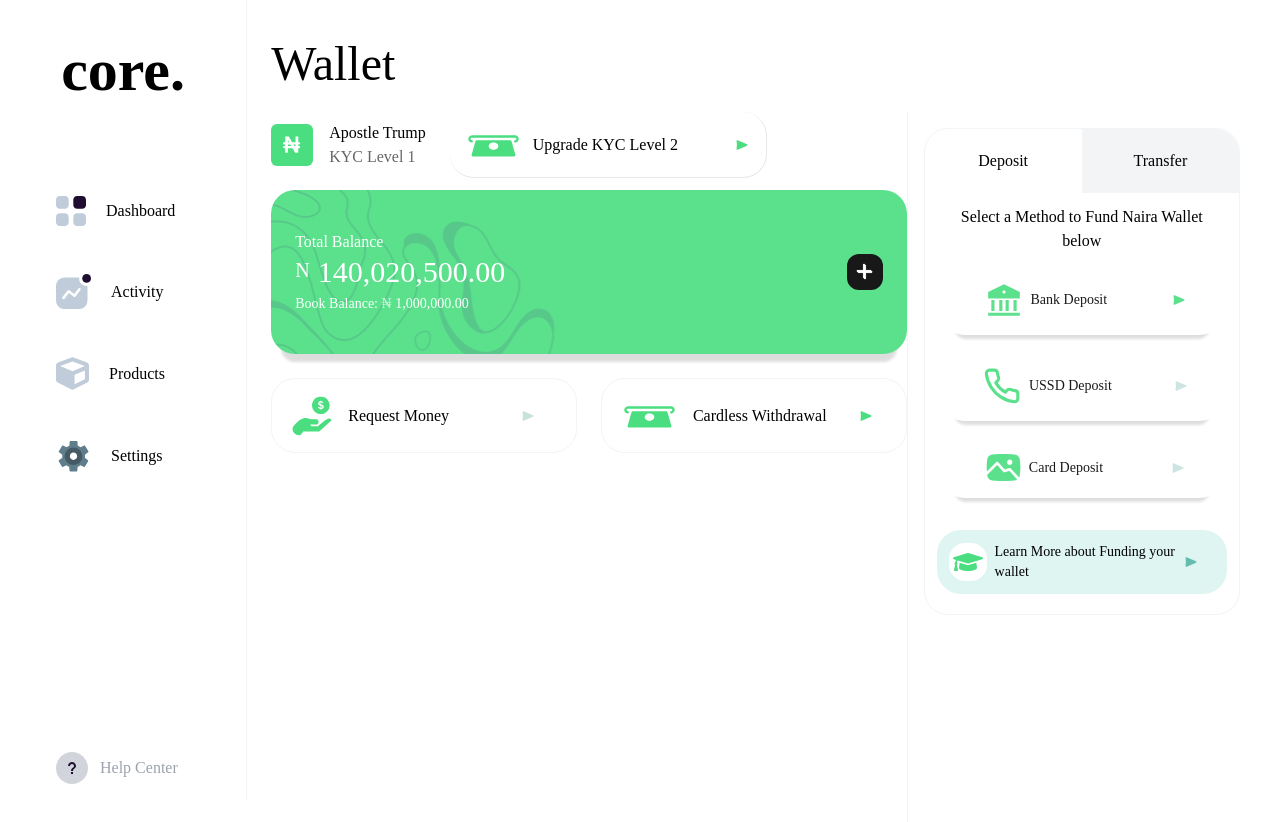
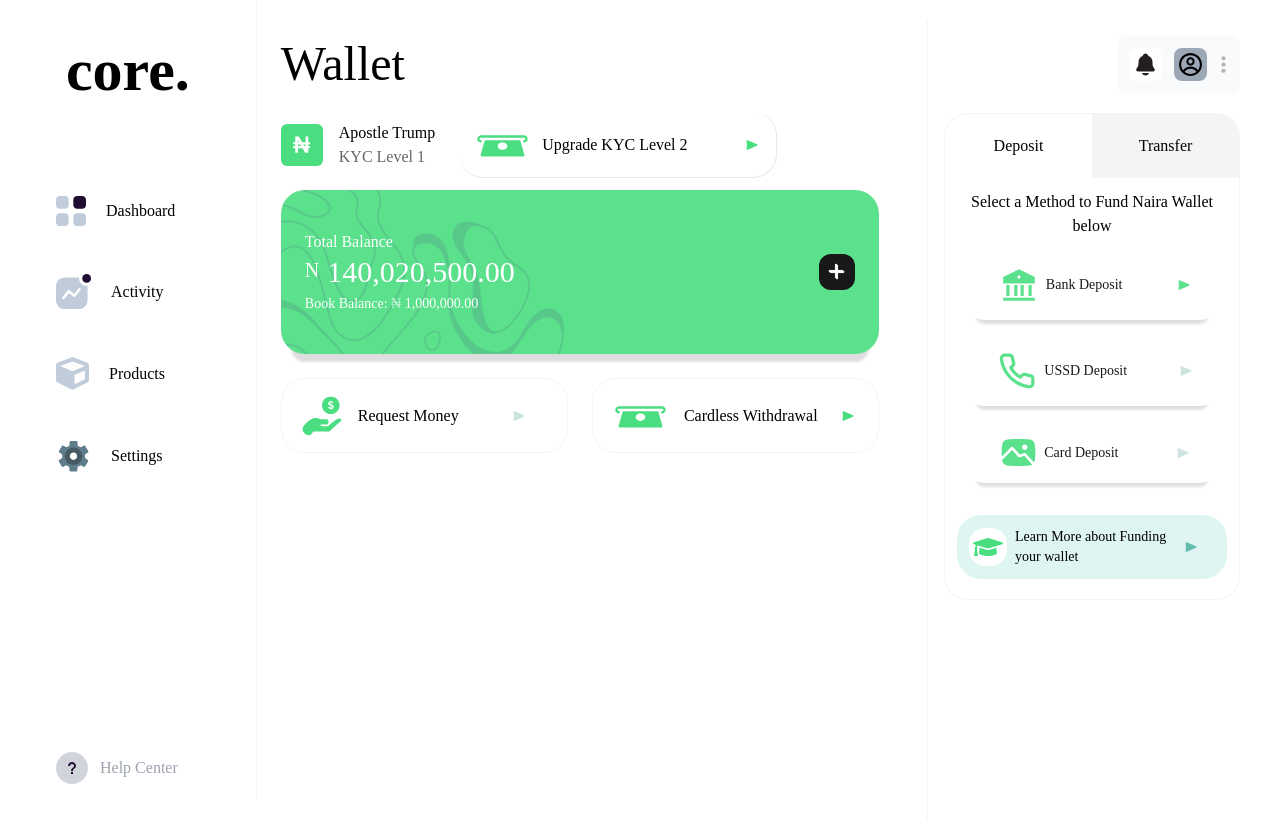
Before and after one commit to AYANO-EMMANUEL/core-banking-app, a React (Vite) app: page /app in a window 1280 px wide. Shown: the top 822 px of the page. Built offline with nearby package versions, Linux system fonts and the light colour scheme; a web font is replaced by a local one.

Commit message:
Corrected dynamic header

```diff
--- a/src/components/RightNav.jsx
+++ b/src/components/RightNav.jsx
@@ -8,8 +8,8 @@ import { CardIcon } from '../constants'
 const RightNav = () => {
   return (
     <div className="pt-4 border-l-[1px] border-gray-100 h-screen">
-        {/* <TopRightMenu styles={'mr-4 mb-9'}/> */}
-        <div className="border rounded-3xl ml-0 mr-4 xl:mx-4 border-gray-100">
+        <TopRightMenu styles={'mr-4 mb-5'}/>
+        <div className="border rounded-3xl mx-4 border-gray-100">
           <div className="flex justify-between">
             <div className="flex justify-around align-middle rounded-tl-3xl p-5 w-3/6 cursor-pointer">
               Deposit
--- a/src/layout/MainLayout.jsx
+++ b/src/layout/MainLayout.jsx
@@ -1,5 +1,4 @@
 import BottomBar from "../components/BottomBar";
-import DynamicHeader from "../components/DynamicHeader";
 import Sidebar from "../components/Sidebar";
 import { Outlet } from "react-router-dom";
 
@@ -7,8 +6,7 @@ const MainLayout = () => {
   return (
     <div className="flex min-h-screen flex-col md:flex-row justify-between">
       <Sidebar />
-      <div className="px-6 pt-10 flex-[4]">
-        <DynamicHeader />
+      <div className="flex-[4]">
         <Outlet />
       </div>
       <BottomBar />
--- a/src/pages/Activity/Activity.jsx
+++ b/src/pages/Activity/Activity.jsx
@@ -1,6 +1,7 @@
 import { useState } from "react";
 import ActivityList from "./components/ActivityList";
 import ActivityTabSwitcher from "./components/ActivityTabSwitcher";
+import TopRightMenu from "../../components/TopRightMenu";
 
 const Activity = () => {
   const [activeTab, setActiveTab] = useState("all");
@@ -12,7 +13,7 @@ const Activity = () => {
       recipient: "ADEJUMOBI KEHINDE",
       transactionId: "123456789",
       timestamp: "2024-11-25T23:59:00",
-      entry:'outgoing'
+      entry: "outgoing",
     },
     {
       type: "airtime",
@@ -21,7 +22,7 @@ const Activity = () => {
       recipient: "08012345678",
       transactionId: "987654321",
       timestamp: "2024-11-26T12:30:00",
-      entry:'outgoing'
+      entry: "outgoing",
     },
     {
       type: "deposit",
@@ -30,7 +31,7 @@ const Activity = () => {
       recipient: "Bank XYZ",
       transactionId: "456789123",
       timestamp: "2024-11-26T08:15:00",
-      entry:'incoming'
+      entry: "incoming",
     },
     {
       type: "subscription",
@@ -39,7 +40,7 @@ const Activity = () => {
       recipient: "Streaming Service",
       transactionId: "321654987",
       timestamp: "2024-11-26T14:45:00",
-      entry:'outgoing'
+      entry: "outgoing",
     },
     {
       type: "transfer",
@@ -48,11 +49,16 @@ const Activity = () => {
       recipient: "OLUWASEUN ADEYEMI",
       transactionId: "654123789",
       timestamp: "2024-11-27T09:00:00",
-      entry:'outgoing'
+      entry: "outgoing",
     },
   ]);
 
   return (
+    <div className="px-6 pt-10">
+      <div className="flex justify-between align-middle items-center mb-6">
+        <div className="text-3xl md:text-5xl">Transactions</div>
+        <TopRightMenu styles="" />
+      </div>
       <div className="w-full flex-[2.5]">
         <ActivityTabSwitcher
           activeTab={activeTab}
@@ -62,6 +68,7 @@ const Activity = () => {
         />
         <ActivityList activeTab={activeTab} transactions={transactions} />
       </div>
+    </div>
   );
 };
 
--- a/src/pages/Dashboard/Dashboard.jsx
+++ b/src/pages/Dashboard/Dashboard.jsx
@@ -141,9 +141,14 @@ const Dashboard = () => {
   };
 
   return (
+    <div>
       <div className="flex cursor-context-menu">
         {/* MAIN WALLET */}
-      <div className="flex-[2]">
+        <div className="flex-[2] px-6 pt-10">
+          <div className="flex justify-between align-middle items-center mb-6">
+            <div className="text-3xl md:text-5xl">Wallet</div>
+            <TopRightMenu styles="block lg:hidden" />
+          </div>
           <div className="flex space-x-6 mb-3">
             <div className="flex">
               <div className="rounded-md p-3 m-auto bg-green-400">
@@ -238,8 +243,9 @@ const Dashboard = () => {
             </div>
           </div>
         </div>
-      <div className="flex-[1.5] lg:flex-[1.1] hidden lg:block">
+        <div className="flex-[1.5] lg:flex-[1.1] hidden lg:block px-6 pt-5">
           <RightNav />
+        </div>
       </div>
     </div>
   );
```
Lines whose indentation alone changed are shown as unchanged.
